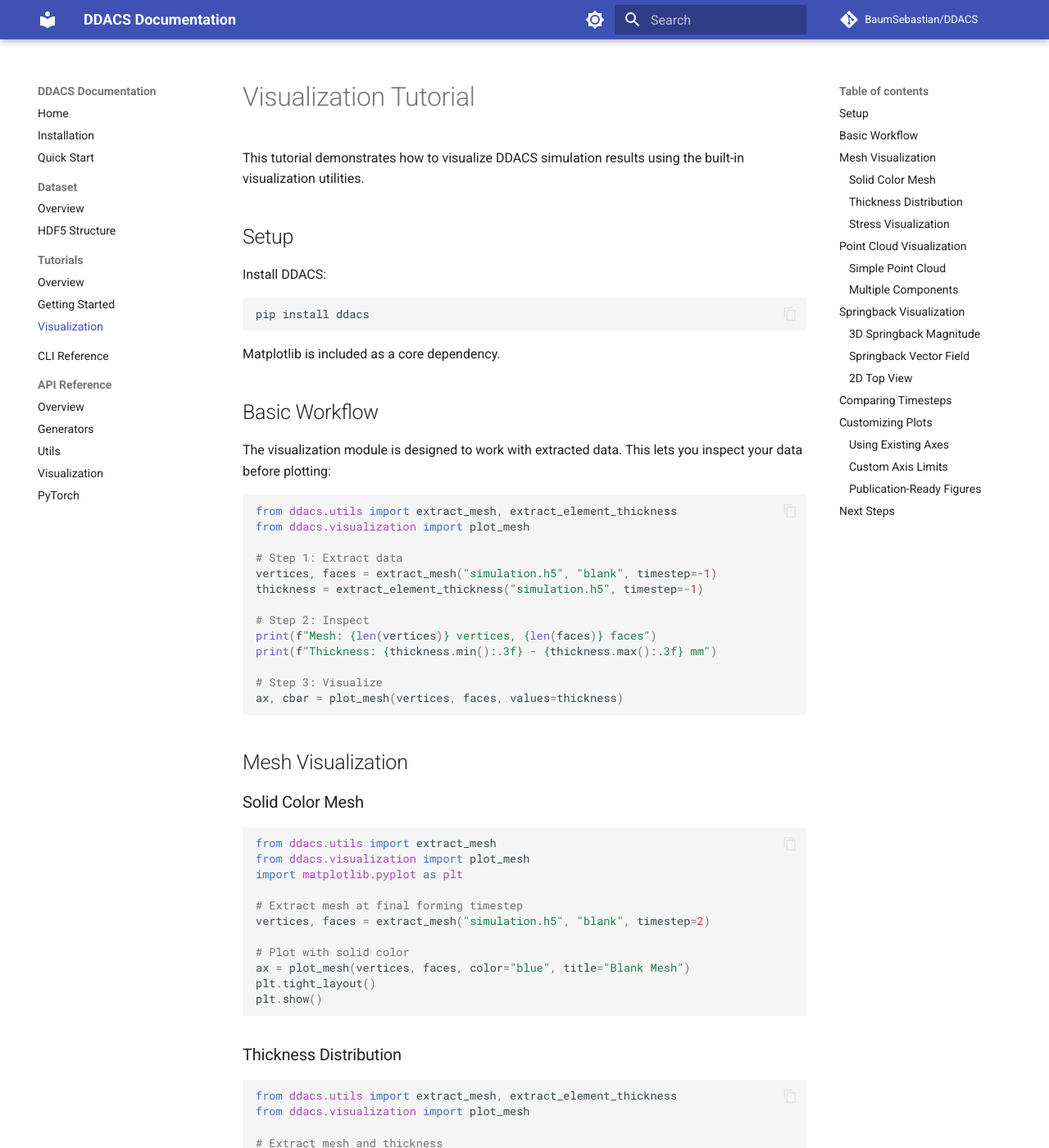
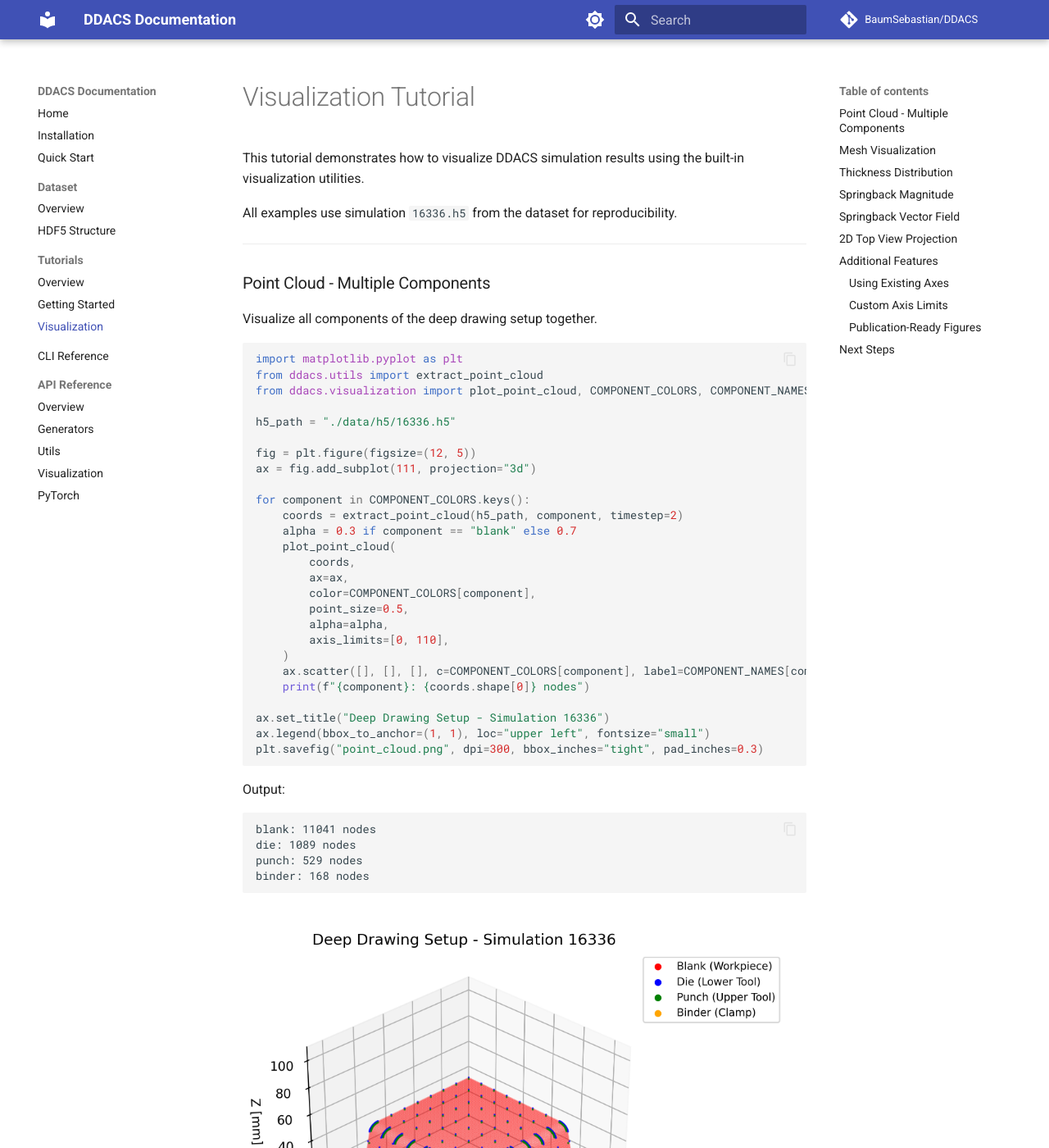
Before and after one commit to BaumSebastian/DDACS, an MkDocs documentation site: the page built from docs/tutorials/visualization.md, in a window 1280 px wide and 1400 px high. Shown: the whole window at 82% size. Built offline with MkDocs 1.6.1 and Material for MkDocs 9.7.7, drawn with Linux system fonts in a browser that asks for light colours; comment, search, counter and statistics services are not loaded; some of the changed text lies outside the part shown.

Commit message:
Added output blocks to the docs.

````diff
--- a/docs/tutorials/visualization.md
+++ b/docs/tutorials/visualization.md
@@ -3,161 +3,148 @@
 This tutorial demonstrates how to visualize DDACS simulation results using
 the built-in visualization utilities.
 
-## Setup
+All examples use simulation `16336.h5` from the dataset for reproducibility.
 
-Install DDACS:
+---
 
-```bash
-pip install ddacs
+### Point Cloud - Multiple Components
+
+Visualize all components of the deep drawing setup together.
+
+```python
+import matplotlib.pyplot as plt
+from ddacs.utils import extract_point_cloud
+from ddacs.visualization import plot_point_cloud, COMPONENT_COLORS, COMPONENT_NAMES
+
+h5_path = "./data/h5/16336.h5"
+
+fig = plt.figure(figsize=(12, 5))
+ax = fig.add_subplot(111, projection="3d")
+
+for component in COMPONENT_COLORS.keys():
+    coords = extract_point_cloud(h5_path, component, timestep=2)
+    alpha = 0.3 if component == "blank" else 0.7
+    plot_point_cloud(
+        coords,
+        ax=ax,
+        color=COMPONENT_COLORS[component],
+        point_size=0.5,
+        alpha=alpha,
+        axis_limits=[0, 110],
+    )
+    ax.scatter([], [], [], c=COMPONENT_COLORS[component], label=COMPONENT_NAMES[component])
+    print(f"{component}: {coords.shape[0]} nodes")
+
+ax.set_title("Deep Drawing Setup - Simulation 16336")
+ax.legend(bbox_to_anchor=(1, 1), loc="upper left", fontsize="small")
+plt.savefig("point_cloud.png", dpi=300, bbox_inches="tight", pad_inches=0.3)
 ```
 
-Matplotlib is included as a core dependency.
-
-## Basic Workflow
-
-The visualization module is designed to work with extracted data.
-This lets you inspect your data before plotting:
-
-```python
-from ddacs.utils import extract_mesh, extract_element_thickness
-from ddacs.visualization import plot_mesh
-
-# Step 1: Extract data
-vertices, faces = extract_mesh("simulation.h5", "blank", timestep=-1)
-thickness = extract_element_thickness("simulation.h5", timestep=-1)
-
-# Step 2: Inspect
-print(f"Mesh: {len(vertices)} vertices, {len(faces)} faces")
-print(f"Thickness: {thickness.min():.3f} - {thickness.max():.3f} mm")
-
-# Step 3: Visualize
-ax, cbar = plot_mesh(vertices, faces, values=thickness)
+Output:
+```
+blank: 11041 nodes
+die: 1089 nodes
+punch: 529 nodes
+binder: 168 nodes
 ```
 
-## Mesh Visualization
+<img src="https://raw.githubusercontent.com/BaumSebastian/DDACS/main/docs/images/example_point_cloud.png" width="700">
 
-### Solid Color Mesh
+---
+
+### Mesh Visualization
+
+Plot the blank mesh with shading for better 3D perception.
 
 ```python
 from ddacs.utils import extract_mesh
 from ddacs.visualization import plot_mesh
 import matplotlib.pyplot as plt
 
-# Extract mesh at final forming timestep
-vertices, faces = extract_mesh("simulation.h5", "blank", timestep=2)
+h5_path = "./data/h5/16336.h5"
 
-# Plot with solid color
-ax = plot_mesh(vertices, faces, color="blue", title="Blank Mesh")
-plt.tight_layout()
-plt.show()
+vertices, triangles = extract_mesh(h5_path, "blank", timestep=2)
+print(f"Mesh: {vertices.shape[0]} vertices, {triangles.shape[0]} faces")
+
+ax = plot_mesh(
+    vertices, triangles,
+    color="red",
+    title="Blank Mesh - Simulation 16336",
+    figsize=(12, 5),
+    axis_limits=[0, 110],
+    show_edges=True,
+    edge_color="red",
+    edge_linewidth=0.3,
+)
+plt.savefig("mesh.png", dpi=300, bbox_inches="tight", pad_inches=0.3)
 ```
 
+Output:
+```
+Mesh: 11041 vertices, 43296 faces
+```
+
+<img src="https://raw.githubusercontent.com/BaumSebastian/DDACS/main/docs/images/example_mesh.png" width="700">
+
+---
+
 ### Thickness Distribution
+
+Visualize material thinning during the forming process.
 
 ```python
 from ddacs.utils import extract_mesh, extract_element_thickness
 from ddacs.visualization import plot_mesh
+import matplotlib.pyplot as plt
 
-# Extract mesh and thickness
-vertices, faces = extract_mesh("simulation.h5", "blank", timestep=-1)
-thickness = extract_element_thickness("simulation.h5", timestep=-1)
+h5_path = "./data/h5/16336.h5"
 
-# Plot with thickness coloring
+vertices, triangles = extract_mesh(h5_path, "blank", timestep=-1)
+thickness = extract_element_thickness(h5_path, timestep=-1)
+print(f"Thickness range: {thickness.min():.4f} - {thickness.max():.4f} mm")
+
 ax, cbar = plot_mesh(
-    vertices, faces,
+    vertices, triangles,
     values=thickness,
     cmap="viridis",
     vmin=0.8,
     vmax=1.15,
     colorbar_label="Thickness [mm]",
-    title="Thickness Distribution"
+    title="Thickness Distribution - Simulation 16336",
+    figsize=(12, 5),
+    axis_limits=[0, 110],
+    show_edges=True,
+    edge_color="face",
+    edge_linewidth=0.3,
 )
-plt.tight_layout()
-plt.show()
+plt.savefig("thickness.png", dpi=300, bbox_inches="tight", pad_inches=0.3)
 ```
 
-### Stress Visualization
-
-```python
-from ddacs.utils import extract_mesh, extract_element_stress, compute_von_mises
-from ddacs.visualization import plot_mesh
-
-# Extract mesh and stress
-vertices, faces = extract_mesh("simulation.h5", "blank", timestep=-1)
-stress = extract_element_stress("simulation.h5", timestep=-1)
-von_mises = compute_von_mises(stress)
-
-# Plot von Mises stress
-ax, cbar = plot_mesh(
-    vertices, faces,
-    values=von_mises,
-    cmap="plasma",
-    colorbar_label="von Mises Stress [MPa]",
-    title="Stress Distribution"
-)
-plt.show()
+Output:
+```
+Thickness range: 0.8734 - 1.0892 mm
 ```
 
-## Point Cloud Visualization
+<img src="https://raw.githubusercontent.com/BaumSebastian/DDACS/main/docs/images/example_thickness.png" width="700">
 
-### Simple Point Cloud
+---
 
-```python
-from ddacs.utils import extract_point_cloud
-from ddacs.visualization import plot_point_cloud
+### Springback Magnitude
 
-# Extract coordinates
-coords = extract_point_cloud("simulation.h5", "blank", timestep=2)
-
-# Plot
-ax = plot_point_cloud(coords, color="red", point_size=0.5)
-plt.show()
-```
-
-### Multiple Components
-
-```python
-from ddacs.utils import extract_point_cloud
-from ddacs.visualization import COMPONENT_COLORS
-import matplotlib.pyplot as plt
-
-fig = plt.figure(figsize=(10, 6))
-ax = fig.add_subplot(111, projection="3d")
-
-for component in ["blank", "die", "punch", "binder"]:
-    coords = extract_point_cloud("simulation.h5", component, timestep=2)
-    ax.scatter(
-        coords[:, 0], coords[:, 1], coords[:, 2],
-        c=COMPONENT_COLORS[component],
-        label=component,
-        s=0.5,
-        alpha=0.7
-    )
-
-ax.legend()
-plt.show()
-```
-
-## Springback Visualization
-
-Springback is the elastic recovery after tool removal.
-
-### 3D Springback Magnitude
+Visualize elastic recovery after tool removal.
 
 ```python
 import numpy as np
 from ddacs.utils import extract_point_springback
 from ddacs.visualization import plot_point_cloud
+import matplotlib.pyplot as plt
 
-# Extract springback data
-coords, displacement = extract_point_springback("simulation.h5", operation=20)
+h5_path = "./data/h5/16336.h5"
 
-# Calculate magnitude
+coords, displacement = extract_point_springback(h5_path, operation=20)
 magnitude = np.linalg.norm(displacement, axis=1)
+print(f"Springback range: {magnitude.min():.4f} - {magnitude.max():.4f} mm")
 
-print(f"Springback range: {magnitude.min():.3f} - {magnitude.max():.3f} mm")
-
-# Visualize
 ax, cbar = plot_point_cloud(
     coords,
     values=magnitude,
@@ -165,79 +152,100 @@
     vmin=0.0,
     vmax=1.4,
     colorbar_label="Springback [mm]",
-    title="Springback Magnitude"
+    title="Springback Magnitude - Simulation 16336",
+    figsize=(12, 5),
+    axis_limits=[0, 110],
+    point_size=1,
+    alpha=0.8,
 )
-plt.show()
+plt.savefig("springback.png", dpi=300, bbox_inches="tight", pad_inches=0.3)
 ```
 
+Output:
+```
+Springback range: 0.0000 - 1.2847 mm
+```
+
+<img src="https://raw.githubusercontent.com/BaumSebastian/DDACS/main/docs/images/example_springback.png" width="700">
+
+---
+
 ### Springback Vector Field
+
+Show displacement direction with arrows.
 
 ```python
 import numpy as np
 from ddacs.utils import extract_point_springback
 from ddacs.visualization import plot_vectors
+import matplotlib.pyplot as plt
 
-# Extract springback vectors
-coords, displacement = extract_point_springback("simulation.h5", operation=20)
+h5_path = "./data/h5/16336.h5"
+
+coords, displacement = extract_point_springback(h5_path, operation=20)
 magnitude = np.linalg.norm(displacement, axis=1)
 
-# Plot with arrows and colored by magnitude
 ax, cbar = plot_vectors(
-    coords, displacement,
+    coords,
+    displacement,
     values=magnitude,
     step=25,
     scale=10.0,
     arrow_color="black",
+    arrow_alpha=0.8,
+    cmap="plasma",
+    vmin=0.0,
+    vmax=1.4,
     colorbar_label="Springback [mm]",
-    title="Springback Vectors"
+    point_size=1,
+    point_alpha=0.6,
+    title="Springback Vectors - Simulation 16336",
+    figsize=(12, 5),
+    axis_limits=[0, 110],
 )
-plt.show()
+plt.savefig("vectors.png", dpi=300, bbox_inches="tight", pad_inches=0.3)
 ```
 
-### 2D Top View
+<img src="https://raw.githubusercontent.com/BaumSebastian/DDACS/main/docs/images/example_vectors.png" width="700">
+
+---
+
+### 2D Top View Projection
+
+Project springback data onto a 2D plane.
 
 ```python
 import numpy as np
 from ddacs.utils import extract_point_springback
 from ddacs.visualization import plot_2d_projection
+import matplotlib.pyplot as plt
 
-# Extract data
-coords, displacement = extract_point_springback("simulation.h5", operation=20)
+h5_path = "./data/h5/16336.h5"
+
+coords, displacement = extract_point_springback(h5_path, operation=20)
 magnitude = np.linalg.norm(displacement, axis=1)
 
-# 2D projection
 ax, cbar = plot_2d_projection(
     coords,
     values=magnitude,
     projection="xy",
+    cmap="plasma",
+    vmin=0.0,
+    vmax=1.4,
     colorbar_label="Springback [mm]",
-    title="Springback (Top View)"
+    title="Springback Top View - Simulation 16336",
+    figsize=(12, 5),
+    point_size=2,
+    alpha=0.8,
 )
-plt.show()
+plt.savefig("2d_projection.png", dpi=300, bbox_inches="tight", pad_inches=0.3)
 ```
 
-## Comparing Timesteps
+<img src="https://raw.githubusercontent.com/BaumSebastian/DDACS/main/docs/images/example_2d_projection.png" width="700">
 
-Visualize the forming process across timesteps:
+---
 
-```python
-from ddacs.utils import extract_mesh
-from ddacs.visualization import plot_mesh
-import matplotlib.pyplot as plt
-
-fig, axes = plt.subplots(1, 4, figsize=(16, 4), subplot_kw={"projection": "3d"})
-
-timestep_labels = ["Initial", "Forming", "Max Depth", "Springback"]
-
-for i, (ax, label) in enumerate(zip(axes, timestep_labels)):
-    vertices, faces = extract_mesh("simulation.h5", "blank", timestep=i)
-    plot_mesh(vertices, faces, ax=ax, title=label, color="steelblue")
-
-plt.tight_layout()
-plt.show()
-```
-
-## Customizing Plots
+## Additional Features
 
 ### Using Existing Axes
 
@@ -246,16 +254,16 @@
 from ddacs.utils import extract_mesh
 from ddacs.visualization import plot_mesh
 
-# Create your own figure and axes
+h5_path = "./data/h5/16336.h5"
+
 fig = plt.figure(figsize=(12, 5))
 ax1 = fig.add_subplot(121, projection="3d")
 ax2 = fig.add_subplot(122, projection="3d")
 
-# Pass axes to plot functions
-vertices, faces = extract_mesh("simulation.h5", "blank", timestep=2)
+vertices, faces = extract_mesh(h5_path, "blank", timestep=2)
 plot_mesh(vertices, faces, ax=ax1, title="OP10 Final", color="blue")
 
-vertices, faces = extract_mesh("simulation.h5", "blank", timestep=-1, operation=20)
+vertices, faces = extract_mesh(h5_path, "blank", timestep=-1, operation=20)
 plot_mesh(vertices, faces, ax=ax2, title="OP20 Final", color="red")
 
 plt.tight_layout()
@@ -265,11 +273,15 @@
 ### Custom Axis Limits
 
 ```python
+from ddacs.utils import extract_mesh
 from ddacs.visualization import plot_mesh
 
+h5_path = "./data/h5/16336.h5"
+
+vertices, faces = extract_mesh(h5_path, "blank", timestep=2)
 ax = plot_mesh(
     vertices, faces,
-    axis_limits=[0, 150],  # Custom range
+    axis_limits=[0, 150],
     title="Extended View"
 )
 ```
@@ -277,21 +289,26 @@
 ### Publication-Ready Figures
 
 ```python
+from ddacs.utils import extract_mesh, extract_element_thickness
 from ddacs.visualization import plot_mesh
+import matplotlib.pyplot as plt
 
-# Use appropriate size for papers
+h5_path = "./data/h5/16336.h5"
+
+vertices, faces = extract_mesh(h5_path, "blank", timestep=-1)
+thickness = extract_element_thickness(h5_path, timestep=-1)
+
 ax, cbar = plot_mesh(
     vertices, faces,
     values=thickness,
     figsize=(5, 3.5),
     colorbar_label="Thickness [mm]"
 )
-
 plt.savefig("figure.pdf", dpi=300, bbox_inches="tight")
 ```
 
 ## Next Steps
 
 - Explore the [API Reference](../api/visualization.md) for all options
-- See `notebooks/dataset_demo.ipynb` for more advanced examples
+- See [`notebooks/dataset_demo.ipynb`](https://github.com/BaumSebastian/DDACS/tree/main/notebooks/dataset_demo.ipynb) for more advanced examples
 - Check the [Dataset Overview](../dataset.md) for physics background
````
Also changed, not shown: docs/installation.md (+4 -14 lines), docs/tutorials/getting-started.md (+44 -11 lines), docs/tutorials/index.md (+4 -10 lines).
